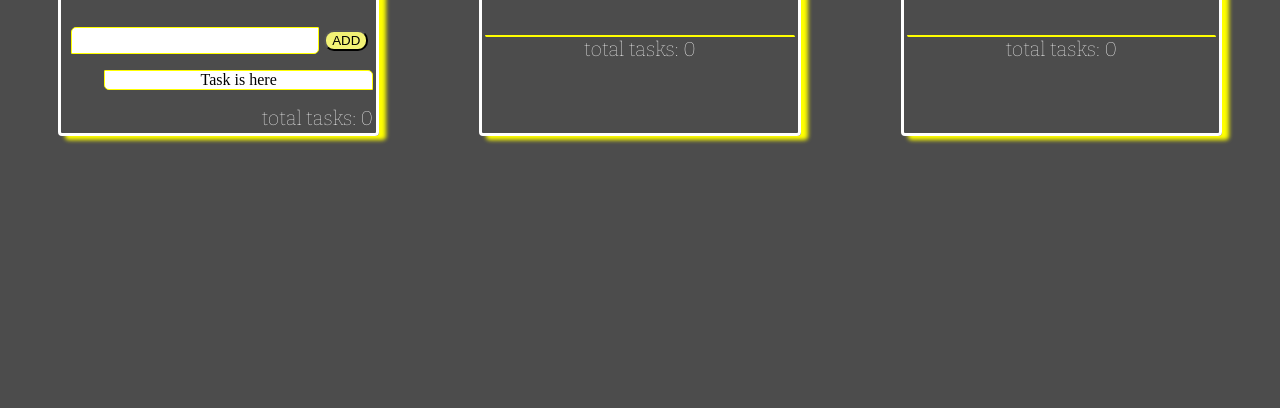
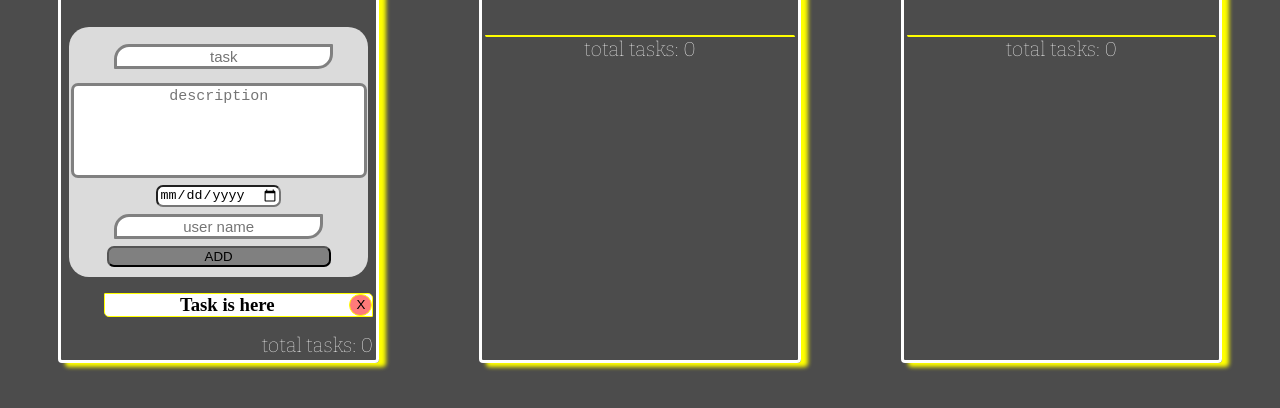
Before and after one commit to ElenaYakubovskaya/courseWorkTeachMeSkills, a plain HTML site: page index..html in a window 1280 px wide. Shown: the part 242-650 px from the top of the page. Drawn offline with nearby package versions, Linux system fonts and the light colour scheme.

Commit message:
form done

```diff
--- a/index..html
+++ b/index..html
@@ -23,11 +23,47 @@
       <div class="list-item">
         <h3 class="list-item-title">To Do</h3>
         <div class="list-item-task">
-          <input class="list-item-task-input" id="inputToDo" type="text" />
-          <button class="list-item-task-btn" id="toDoBtn">ADD</button>
+          <form class="list-item-task-form">
+            <input
+              tabindex="1"
+              placeholder="task"
+              class="list-item-task-form-input"
+              id="inputToDo"
+              type="text"
+            />
+
+            <textarea
+              class="list-item-task-form-textArea"
+              name="description"
+              tabindex="2"
+              id=""
+              cols="30"
+              rows="5"
+              placeholder="description"
+            ></textarea>
+            <input
+              type="date"
+              class="list-item-task-form-data"
+              name=""
+              tabindex="3"
+              id="3"
+            />
+            <input
+              type="text"
+              tabindex="4"
+              placeholder="user name"
+              class="list-item-task-form-user"
+            />
+            <button class="list-item-task-form-btn" id="toDoBtn" tabindex="5">
+              ADD
+            </button>
+          </form>
         </div>
         <ul class="list-item-task-add">
-          <li class="list-item-task-addLi">Task is here</li>
+          <li class="list-item-task-addLi">
+            <h3 class="list-item-task-addLi-ready">Task is here</h3>
+            <button class="list-item-task-addLi-btnDel">X</button>
+          </li>
         </ul>
         <div class="list-item-total">total tasks: 0</div>
       </div>
--- a/style.scss
+++ b/style.scss
@@ -35,22 +35,72 @@ body {
       display: flex;
       justify-content: space-around;
       margin: 8px auto;
-      .list-item-task-input {
-        border: 1px solid yellow;
+      .list-item-task-form {
+        background-color: rgba(255, 255, 255, 0.8);
+        padding-top: 10px;
+        padding-bottom: 10px;
+        border-radius: 20px;
+        .list-item-task-form-input {
+          border: 3px solid gray;
           box-shadow: 3px rgb(167, 167, 151);
           outline: none;
-        border-radius: 5px 1px 5px 1px;
-        width: 80%;
-        margin-left: 7px;
+          border-radius: 15px 1px 15px 1px;
+          width: 70%;
+          margin: 7px 45px;
+          font-size: 15px;
+          text-align: center;
           &:focus {
-          background-color: rgb(252, 224, 102);
+            background-color: rgb(242, 242, 117);
           }
         }
-      .list-item-task-btn {
+        .list-item-task-form-textArea {
+          overflow: auto;
+          resize: none;
+          outline: none;
+          display: block;
+          margin: 7px auto;
+          box-shadow: 3px rgb(167, 167, 151);
+          border-radius: 7px;
+          border: 3px solid gray;
+          text-align: center;
+          font-size: 15px;
+          &:focus {
             background-color: rgb(242, 242, 117);
+          }
+        }
+        .list-item-task-form-data {
+          display: block;
+          margin: 7px auto;
+          border-radius: 7px;
+          outline: none;
+        }
+        .list-item-task-form-btn {
+          background-color: gray;
           text-decoration: none;
-        border-radius: 10px;
-        margin: 3px 5px;
+          border-radius: 7px;
+          display: block;
+          margin: 0 auto;
+          width: 75%;
+          &:hover {
+            background-color: rgb(237, 237, 178);
+          }
+          &:focus {
+            background-color: rgb(242, 242, 117);
+          }
+        }
+        .list-item-task-form-user {
+          display: block;
+          margin: 0 auto;
+          margin-bottom: 7px;
+          border: 3px solid gray;
+          border-radius: 15px 1px 15px 1px;
+          text-align: center;
+          font-size: 15px;
+          &:focus {
+            background-color: rgb(242, 242, 117);
+          }
+        }
+      }
     }
   }
   .list-item-total {
@@ -58,7 +108,6 @@ body {
     color: white;
     font-family: 'Bitter', serif;
     font-size: 20px;
-    }
   }
 }
 
@@ -76,12 +125,26 @@ body {
   border-radius: 1px 5px 1px 5px;
 }
 .list-item-task-addLi {
+  display: flex;
+  justify-content: space-between;
   list-style-type: none;
   background-color: white;
+  list-style-position: inside;
   margin: 0 auto;
   text-align: center;
   border: 1px solid yellow;
   border-radius: 1px 5px 1px 5px;
+  .list-item-task-addLi-ready {
+    display: inline-block;
+    margin: 0 auto;
+    text-align: left;
+  }
+  .list-item-task-addLi-btnDel {
+    background-color: rgb(255, 122, 122);
+    text-align: right;
+    border-radius: 15px;
+    border: inherit;
+  }
 }
 
 .list-item-task-btnDel {
```
Also changed, not shown: style.css, 1 other file. Lines whose indentation alone changed are shown as unchanged.
